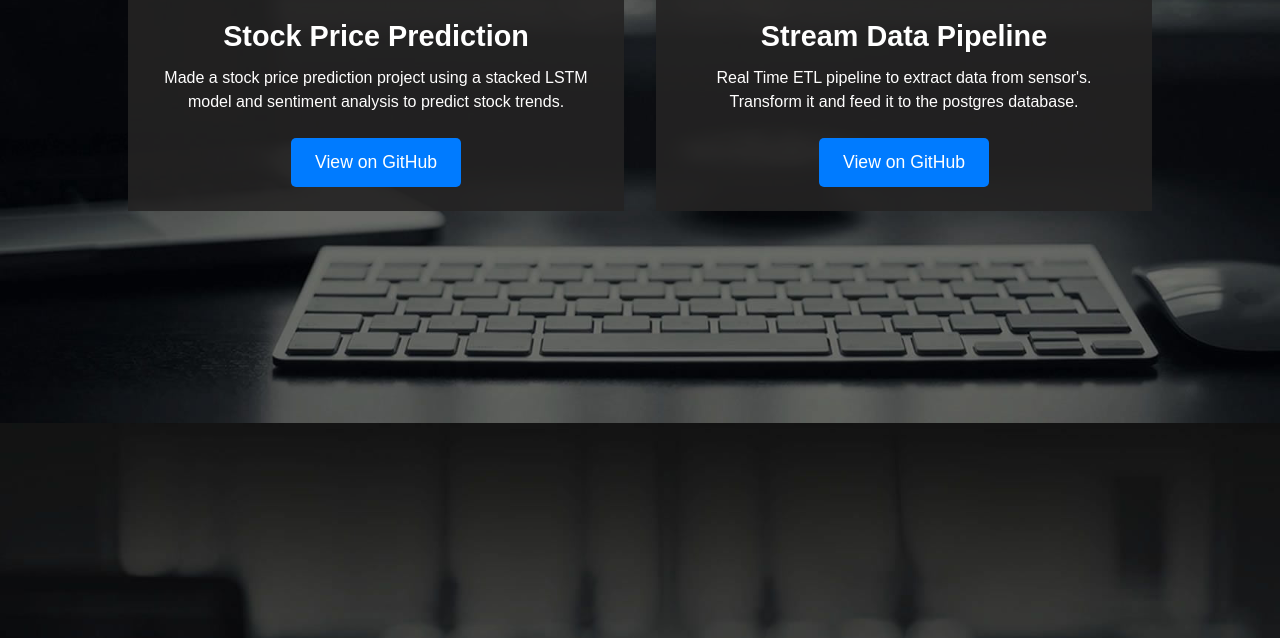
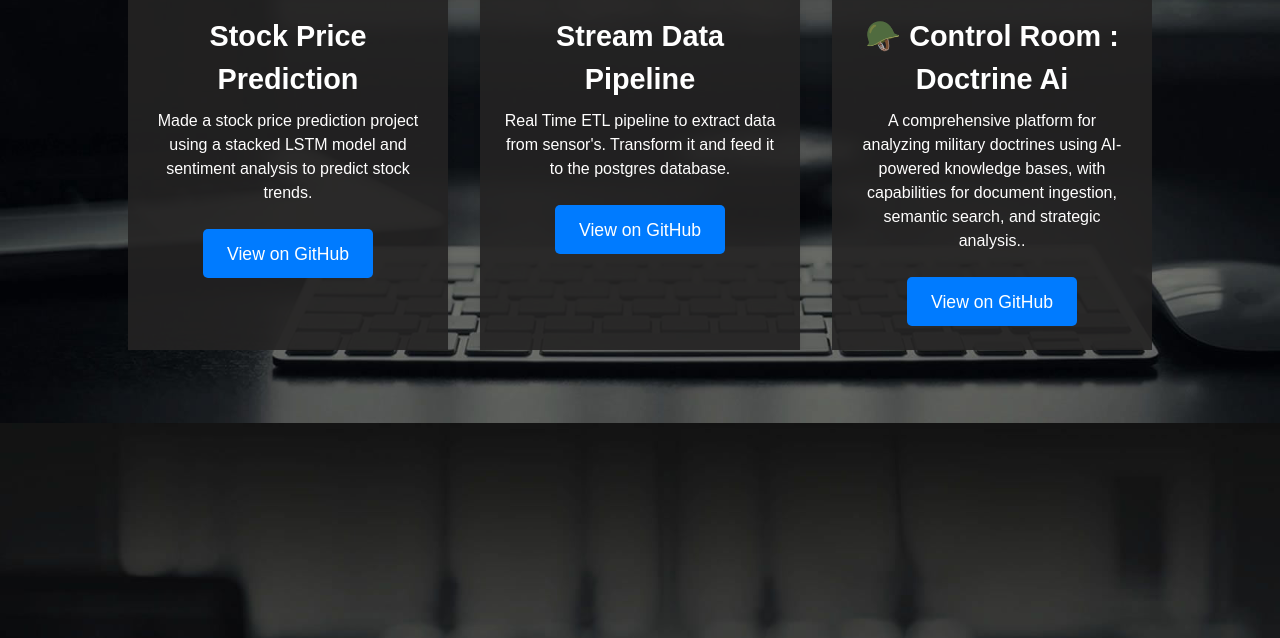
Before and after one commit to Sourabh7iwari/MyPortfolio, a Flask app: page / in a window 1280 px wide. Shown: the part 1977-2615 px from the top of the page. Run offline with Flask 3, Linux system fonts and the light colour scheme.

Commit message:
added new project in portfolio

```diff
--- a/templates/base.html
+++ b/templates/base.html
@@ -71,6 +71,14 @@
                         <h3>Stream Data Pipeline</h3>
                         <p>Real Time ETL pipeline to extract data from sensor's. Transform it and feed it to the postgres database.</p>
                         <a href="https://github.com/Sourabh7iwari/RealtimeDatapipeline" target="_blank" class="project-link">View on GitHub</a>
+                    </div>
+                </div>
+                <div class="project-item">
+                    <img src="https://indusresearch.in/wp-content/uploads/2022/09/6.jpg" alt="🪖 Control Room : Doctrine Ai" class="project-image">
+                    <div class="project-info">
+                        <h3>🪖 Control Room : Doctrine Ai</h3>
+                        <p>A comprehensive platform for analyzing military doctrines using AI-powered knowledge bases, with capabilities for document ingestion, semantic search, and strategic analysis..</p>
+                        <a href="https://github.com/Sourabh7iwari/Mission-Control-Doctrine-AI" target="_blank" class="project-link">View on GitHub</a>
                     </div>
                 </div>
             </div>
```
